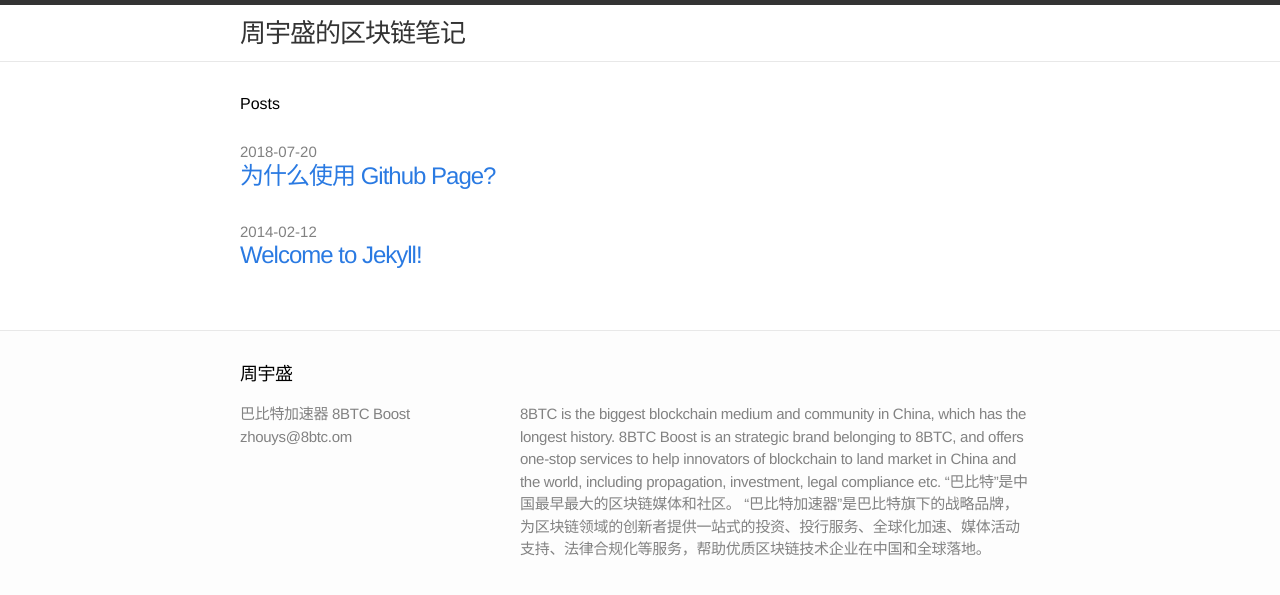
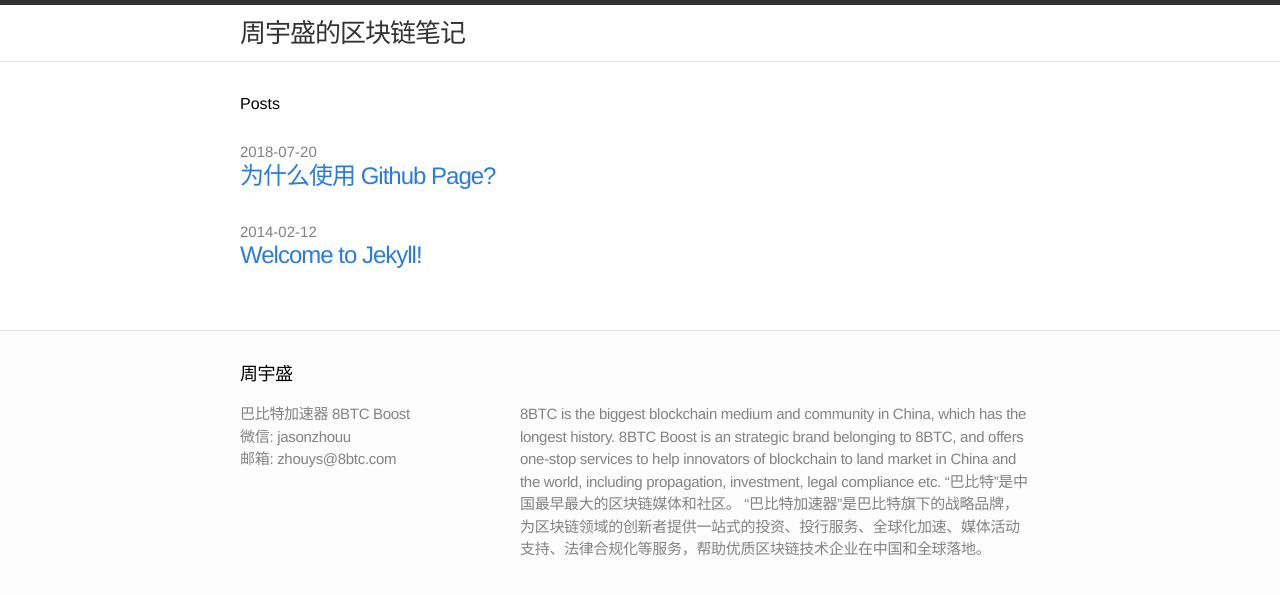
Before and after one commit to jasonzhouu/jekyll-template, a Jekyll site: the page built from index.html, in a window 1280 px wide. Shown: the top 595 px of the page. Built offline with Jekyll 4.4.1, drawn with Linux system fonts in a browser that asks for light colours.

Commit message:
更改 footer
更正邮箱，添加微信号

```diff
--- a/_includes/footer.html
+++ b/_includes/footer.html
@@ -7,7 +7,8 @@
     <div class="footer-col-1 column">
       <ul>
         <li>巴比特加速器 8BTC Boost</li>
-        <li>zhouys@8btc.om</li>
+        <li>微信: jasonzhouu</li>
+        <li>邮箱: zhouys@8btc.com</li>
       </ul>
     </div>
 
```
